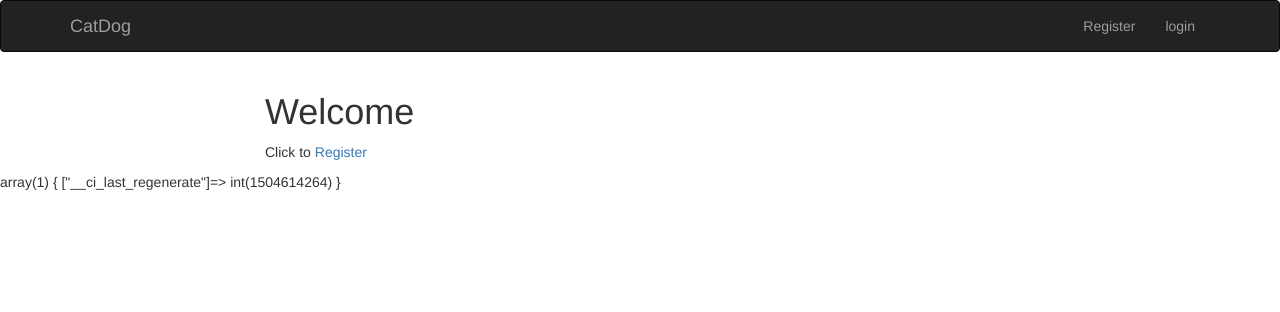
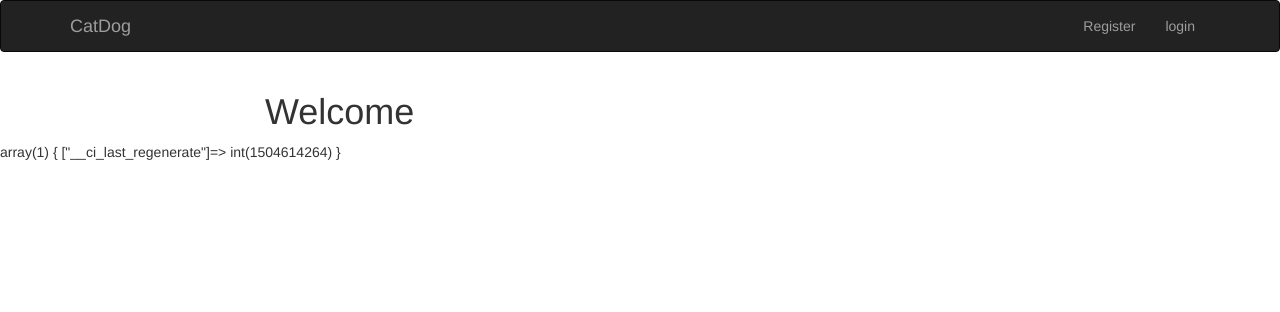
Before and after one commit to deonasecreve/CatDog, a CodeIgniter app: page /database/ in a window 1280 px wide. Shown: the top 312 px of the page. Run offline with CodeIgniter, Linux system fonts and the light colour scheme; some libraries are stand-ins or nearby versions.

Commit message:
removed useless link in de index

```diff
--- a/application/views/pages/index.php
+++ b/application/views/pages/index.php
@@ -1,8 +1,3 @@
 <div class="col-lg-2 col-lg-offset-2">
 <h1>Welcome</h1>
-<?php if($this->session->userdata('id')==''){ ?>
-<p>Click to <a href="<?php echo site_url();?>/main/register">Register</a></p>
-<?php }else{ ?>
-<p>Click to <a href="<?php echo site_url();?>/main/logout">Logout</a></p>
-<?php } ?>
 </div>
```
